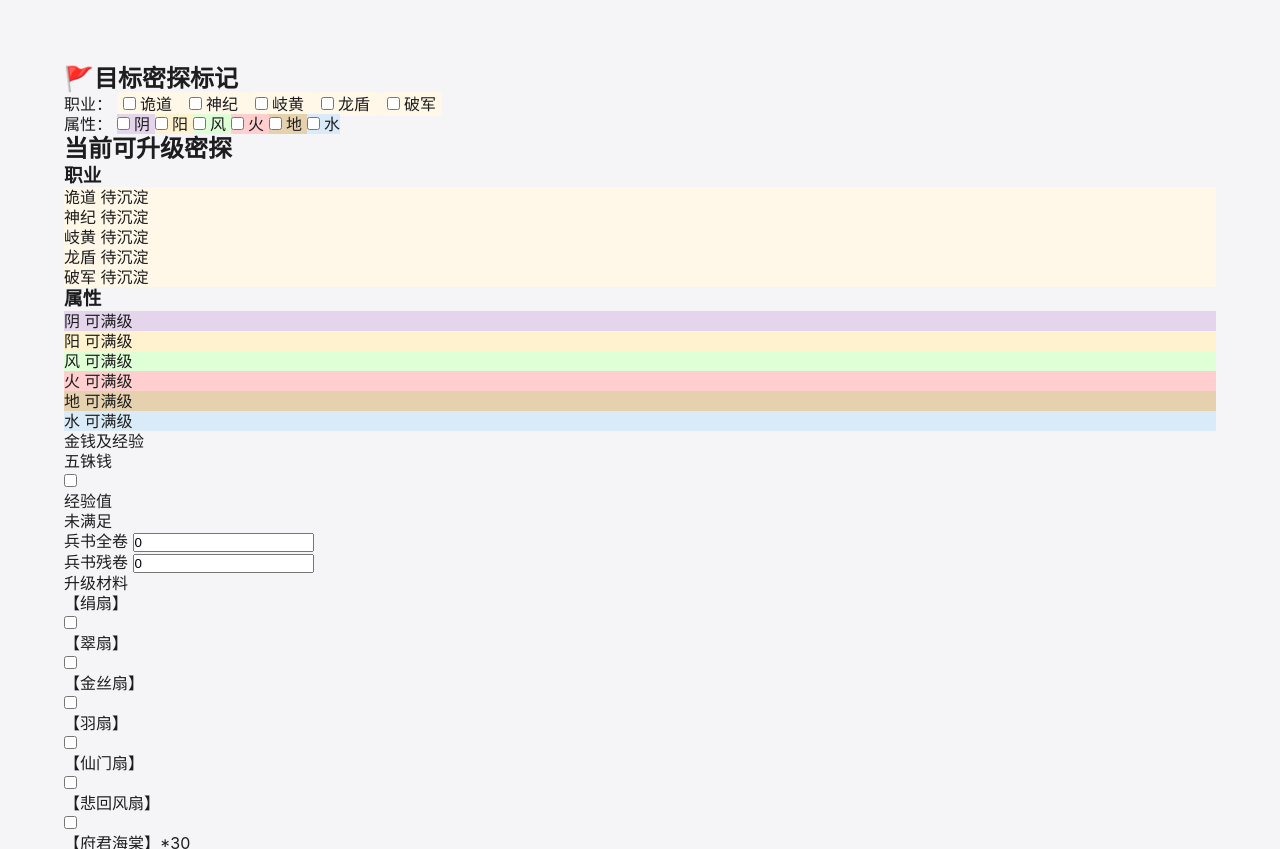
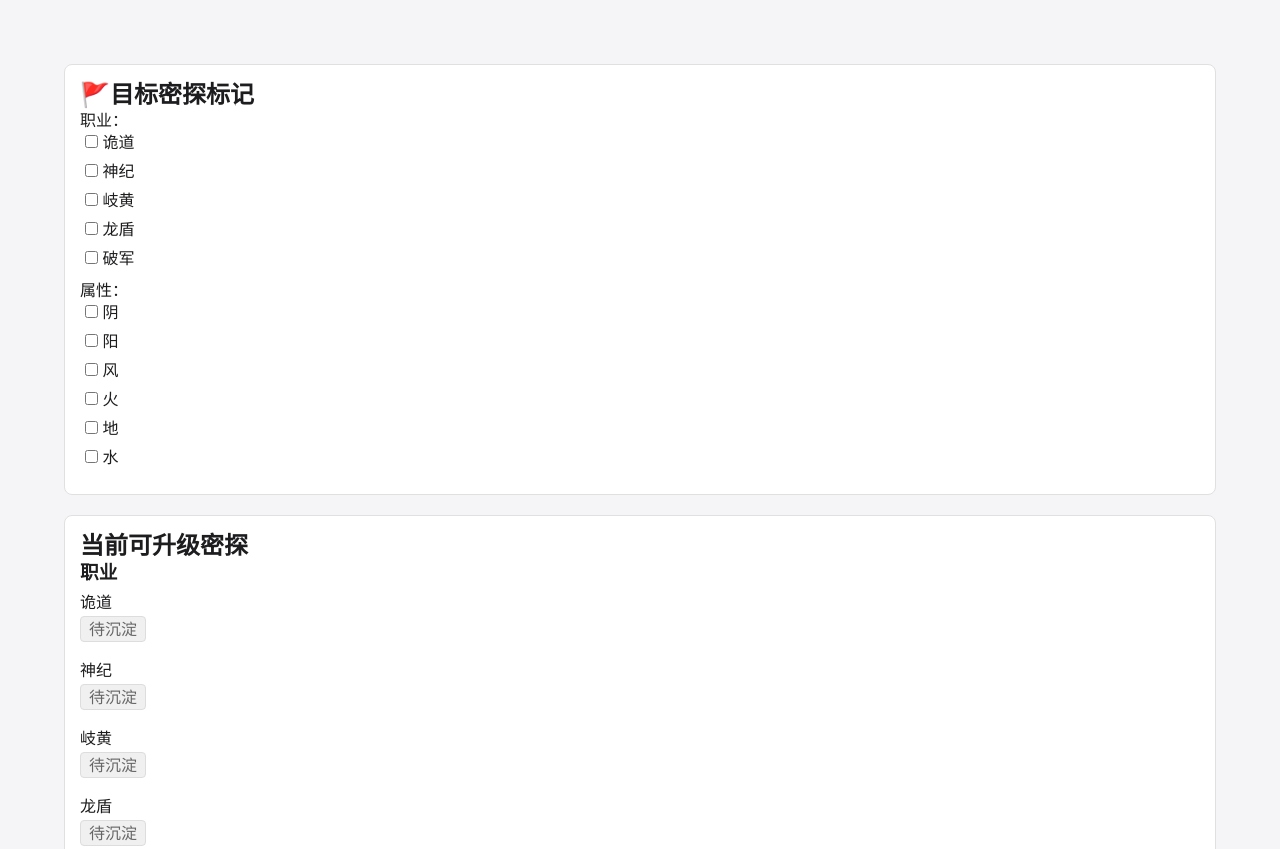
Before and after one commit to buffzero/RY, a plain HTML site: page index.html in a window 1280 px wide. Shown: the top 849 px of the page. Drawn offline with Linux system fonts and the light colour scheme.

Commit message:
Update style.css

```diff
--- a/style.css
+++ b/style.css
@@ -24,41 +24,6 @@
   --di-color: rgb(230, 209, 174);
   --shui-color: rgb(217, 235, 248);
 }
-/* ==================== 职业 & 属性背景色 ==================== */
-/* 职业选项背景 */
-.target-option.guidao,
-.target-option.shenji,
-.target-option.qihuang,
-.target-option.longdun,
-.target-option.pojun {
-  background: #FFF7E7; /* 浅黄色背景 */
-  border-radius: 4px;
-  padding: 2px 6px;
-}
-
-/* 属性选项背景 */
-.target-option.yin { background-color: var(--yin-color); }
-.target-option.yang { background-color: var(--yang-color); }
-.target-option.feng { background-color: var(--feng-color); }
-.target-option.huo { background-color: var(--huo-color); }
-.target-option.di { background-color: var(--di-color); }
-.target-option.shui { background-color: var(--shui-color); }
-
-/* 状态面板背景色 */
-.status-item.guidao,
-.status-item.shenji,
-.status-item.qihuang,
-.status-item.longdun,
-.status-item.pojun {
-  background: #FFF7E7; /* 浅黄色背景 */
-}
-
-.status-item.yin { background-color: var(--yin-color); }
-.status-item.yang { background-color: var(--yang-color); }
-.status-item.feng { background-color: var(--feng-color); }
-.status-item.huo { background-color: var(--huo-color); }
-.status-item.di { background-color: var(--di-color); }
-.status-item.shui { background-color: var(--shui-color); }
 
 /* 悬停效果 */
 .status-item:hover {
@@ -133,3 +98,71 @@ body {
     height: 10px;
   }
 }
+/* ==================== 简洁版状态面板 ==================== */
+.status-board {
+  background: white;
+  border: 1px solid #e0e0e0;
+  border-radius: 8px;
+  padding: 15px;
+  margin-bottom: 20px;
+}
+
+.status-columns {
+  display: block; /* 改为单列布局 */
+}
+
+.status-column {
+  margin-bottom: 15px;
+  background: none;
+  border: none;
+  padding: 0;
+  box-shadow: none;
+}
+
+.status-item {
+  display: block; /* 改为块级元素 */
+  padding: 8px 0;
+  border: none;
+  background: none !important;
+  margin-bottom: 2px;
+}
+
+.status-item span:first-child {
+  display: block; /* 名称单独一行 */
+  font-weight: 500;
+  margin-bottom: 4px;
+}
+
+.status-indicator {
+  display: inline-block;
+  background: #f0f0f0;
+  color: #666;
+  border: 1px solid #ddd;
+  padding: 2px 8px;
+  border-radius: 4px;
+}
+
+.status-indicator.ready {
+  background: #e8f5e9;
+  color: #2e7d32;
+}
+
+/* 目标密探标记样式 */
+.target-section {
+  background: white;
+  padding: 15px;
+  border-radius: 8px;
+  margin-bottom: 20px;
+  border: 1px solid #e0e0e0;
+}
+
+.target-row {
+  margin-bottom: 10px;
+}
+
+.target-option {
+  background: none !important;
+  padding: 2px 5px;
+  display: block;
+  margin-bottom: 5px;
+}
```
